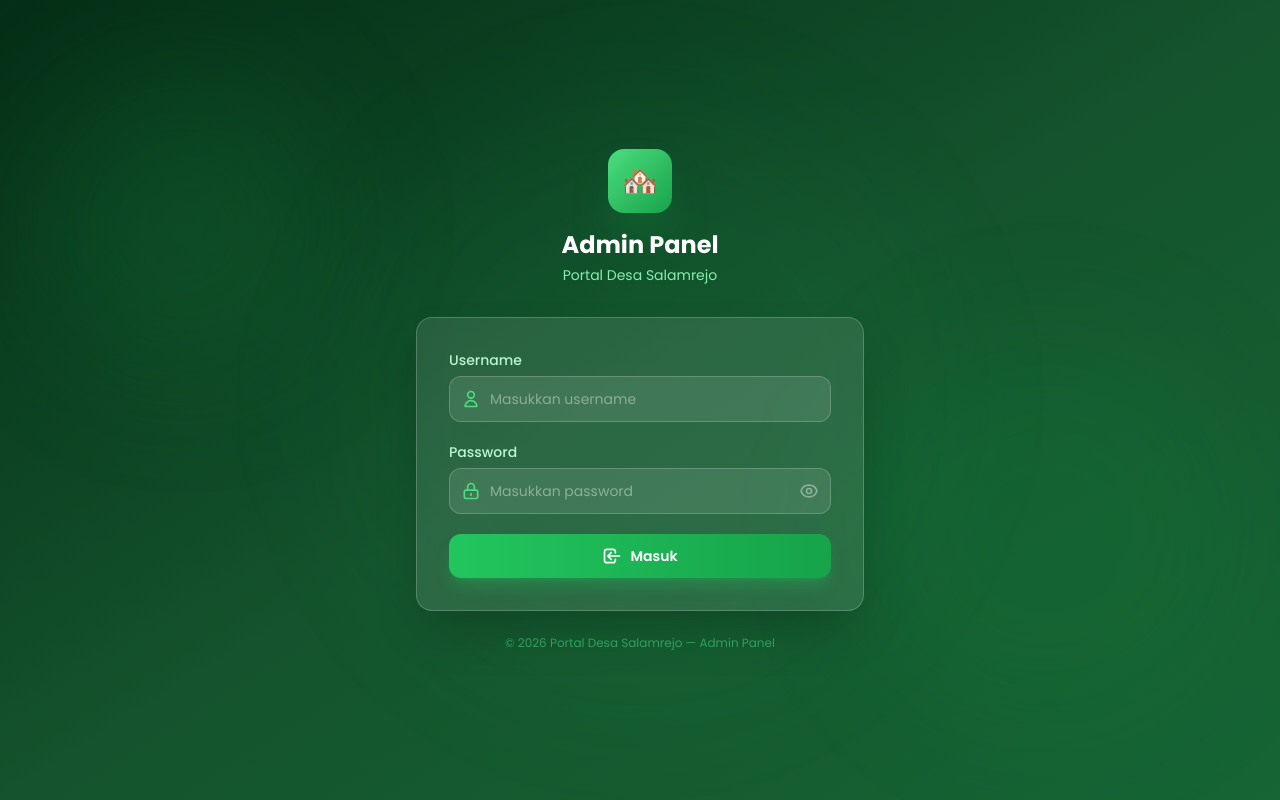
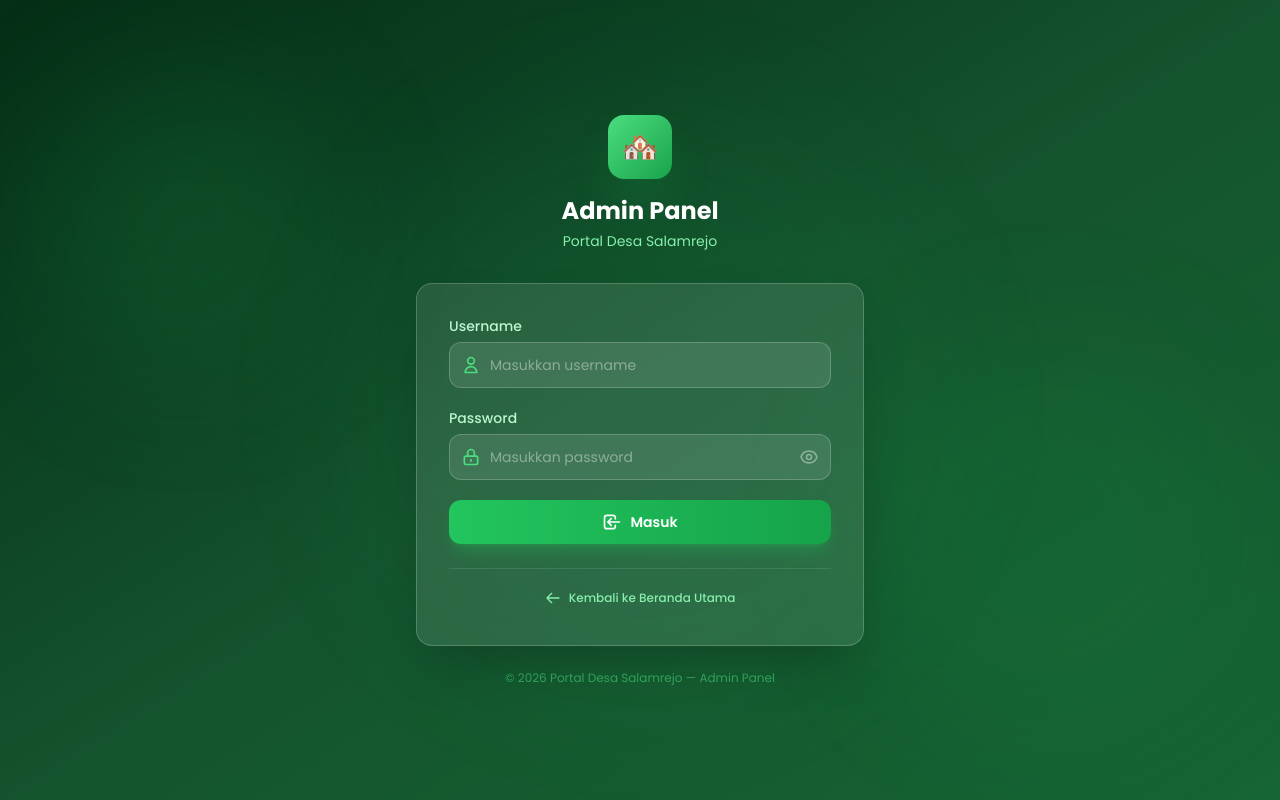
Before and after one commit to AKlq12/Salamrejo, a React (Vite) app: page /admin in a window 1280 px wide. Built offline with nearby package versions, Linux system fonts and the light colour scheme; no server answers.

Commit message:
feat: error handling + admin back to homepage

```diff
--- a/src/admin/AdminLogin.jsx
+++ b/src/admin/AdminLogin.jsx
@@ -1,5 +1,5 @@
 import { useState } from 'react';
-import { useNavigate } from 'react-router-dom';
+import { useNavigate, Link } from 'react-router-dom';
 import { login, getSession } from './adminAuth';
 
 export default function AdminLogin() {
@@ -150,6 +150,19 @@ export default function AdminLogin() {
               )}
             </button>
           </form>
+
+          {/* Kembali ke Halaman Utama */}
+          <div className="mt-6 pt-5 border-t border-white/10 text-center">
+            <Link
+              to="/"
+              className="inline-flex items-center gap-2 text-xs font-medium text-leaf-300 hover:text-white transition-colors group"
+            >
+              <svg className="w-4 h-4 group-hover:-translate-x-0.5 transition-transform" fill="none" stroke="currentColor" viewBox="0 0 24 24">
+                <path strokeLinecap="round" strokeLinejoin="round" strokeWidth={2} d="M10 19l-7-7m0 0l7-7m-7 7h18" />
+              </svg>
+              Kembali ke Beranda Utama
+            </Link>
+          </div>
         </div>
 
         {/* Footer */}
--- /dev/null
+++ b/src/pages/NotFound.jsx
@@ -0,0 +1,49 @@
+import { Link } from 'react-router-dom';
+
+export default function NotFound() {
+  return (
+    <div className="min-h-screen flex items-center justify-center bg-gray-50 px-4 py-16 relative overflow-hidden">
+      {/* Background shapes */}
+      <div className="absolute top-0 left-0 w-96 h-96 bg-leaf-100/50 rounded-full -translate-x-1/2 -translate-y-1/2 blur-3xl pointer-events-none" />
+      <div className="absolute bottom-0 right-0 w-[500px] h-[500px] bg-leaf-50/70 rounded-full translate-x-1/3 translate-y-1/3 blur-3xl pointer-events-none" />
+
+      <div className="text-center max-w-md relative z-10 animate-fade-in-up">
+        {/* Animated illustration container */}
+        <div className="w-40 h-40 mx-auto mb-8 bg-gradient-to-br from-leaf-100 to-leaf-200 rounded-full flex items-center justify-center shadow-inner relative">
+          <span className="text-7xl animate-bounce">🧭</span>
+          {/* Subtle ring around the emoji */}
+          <div className="absolute inset-0 rounded-full border-2 border-leaf-300/30 scale-110 animate-ping opacity-25" style={{ animationDuration: '3s' }} />
+        </div>
+
+        {/* Text */}
+        <h1 className="text-7xl font-extrabold text-leaf-800 tracking-tight mb-2">404</h1>
+        <h2 className="text-2xl font-bold text-gray-800 mb-4">Halaman Tidak Ditemukan</h2>
+        <p className="text-gray-500 mb-8 text-sm leading-relaxed">
+          Maaf, halaman yang Anda cari tidak dapat kami temukan atau mungkin telah dipindahkan. Pastikan alamat URL yang dimasukkan sudah benar.
+        </p>
+
+        {/* Actions */}
+        <div className="flex flex-col sm:flex-row gap-3 justify-center">
+          <Link
+            to="/"
+            className="inline-flex items-center justify-center gap-2 px-6 py-3 rounded-xl bg-leaf-600 text-white font-semibold shadow-lg shadow-leaf-600/20 hover:shadow-xl hover:shadow-leaf-600/30 hover:bg-leaf-700 transition-all duration-300 text-sm"
+          >
+            <svg className="w-5 h-5" fill="none" stroke="currentColor" viewBox="0 0 24 24">
+              <path strokeLinecap="round" strokeLinejoin="round" strokeWidth={2} d="M3 12l2-2m0 0l7-7 7 7M5 10v10a1 1 0 001 1h3m10-11l2 2m-2-2v10a1 1 0 01-1 1h-3m-6 0a1 1 0 001-1v-4a1 1 0 011-1h2a1 1 0 011 1v4a1 1 0 001 1m-6 0h6" />
+            </svg>
+            Kembali ke Beranda
+          </Link>
+          <button
+            onClick={() => window.history.back()}
+            className="inline-flex items-center justify-center gap-2 px-6 py-3 rounded-xl bg-white border border-gray-200 text-gray-700 font-semibold hover:bg-gray-50 hover:border-gray-300 transition-all duration-300 text-sm"
+          >
+            <svg className="w-5 h-5" fill="none" stroke="currentColor" viewBox="0 0 24 24">
+              <path strokeLinecap="round" strokeLinejoin="round" strokeWidth={2} d="M10 19l-7-7m0 0l7-7m-7 7h18" />
+            </svg>
+            Sebelumnya
+          </button>
+        </div>
+      </div>
+    </div>
+  );
+}
```
